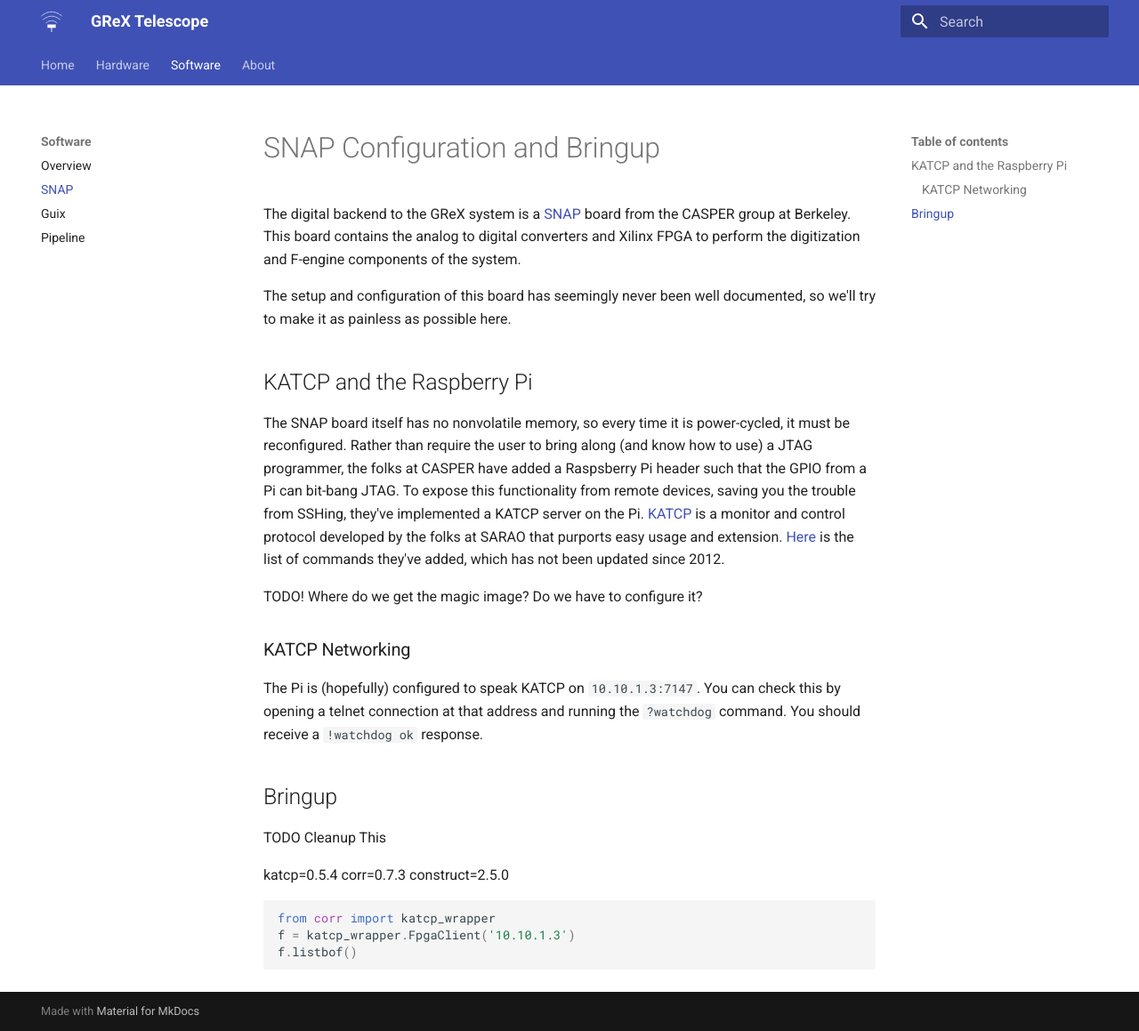
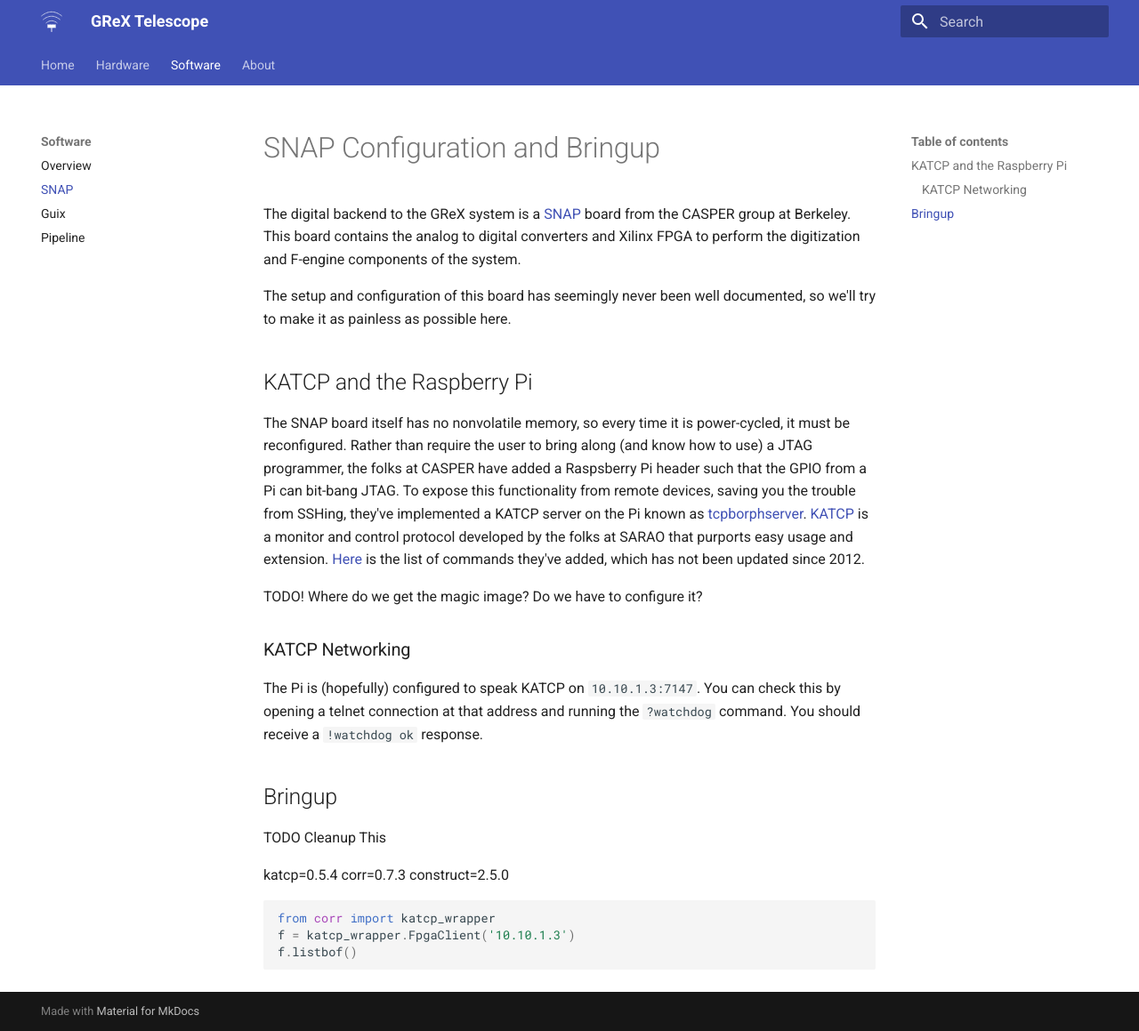
Before and after one commit to courtneyjkeeler/grex-telescope.github.io, an MkDocs documentation site: the page built from docs/software/snap.md, in a window 1280 px wide and 1159 px high. Shown: the whole window at 89% size. Built offline with MkDocs 1.6.1 and Material for MkDocs 9.7.7, drawn with Linux system fonts in a browser that asks for light colours.

Commit message:
Add tcpborphserver info

```diff
--- a/docs/software/snap.md
+++ b/docs/software/snap.md
@@ -13,7 +13,9 @@ documented, so we'll try to make it as painless as possible here.
 The SNAP board itself has no nonvolatile memory, so every time it is power-cycled, it must be reconfigured.
 Rather than require the user to bring along (and know how to use) a JTAG programmer, the folks at CASPER
 have added a Raspsberry Pi header such that the GPIO from a Pi can bit-bang JTAG. To expose this functionality
-from remote devices, saving you the trouble from SSHing, they've implemented a KATCP server on the Pi. [KATCP](https://katcp-python.readthedocs.io/en/latest/_downloads/361189acb383a294be20d6c10c257cb4/NRF-KAT7-6.0-IFCE-002-Rev5-1.pdf)
+from remote devices, saving you the trouble from SSHing, they've implemented a
+KATCP server on the Pi known as
+[tcpborphserver](https://casper.astro.berkeley.edu/wiki/Tcpborphserver). [KATCP](https://katcp-python.readthedocs.io/en/latest/_downloads/361189acb383a294be20d6c10c257cb4/NRF-KAT7-6.0-IFCE-002-Rev5-1.pdf)
 is a monitor and control protocol developed by the folks at SARAO that purports easy usage and extension. [Here](https://casper.astro.berkeley.edu/wiki/KATCP) is the list of commands they've added, which has not been updated since 2012.
 
 TODO! Where do we get the magic image? Do we have to configure it?
```
